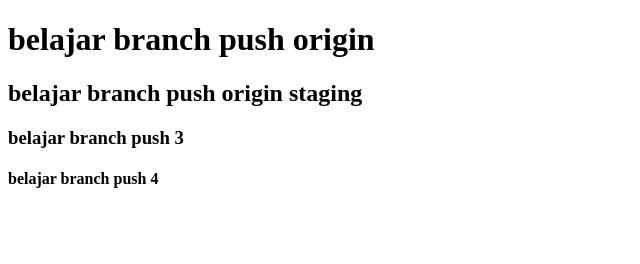
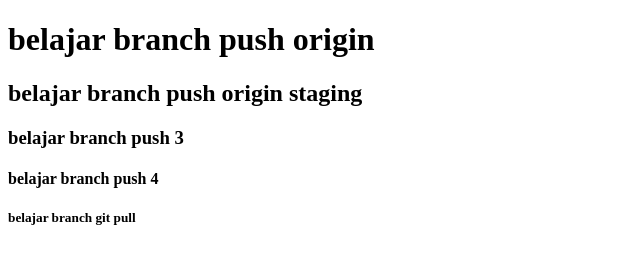
Before and after one commit to fahmiyuda/kursus-niomic, a plain HTML site: page header.html in a window 1280 px wide. Shown: the whole page, without its empty margins (0-640 px from the left). Drawn offline with Linux system fonts and the light colour scheme.

Commit message:
add h5 belajar git pull

```diff
--- a/header.html
+++ b/header.html
@@ -9,5 +9,6 @@
     <h2>belajar branch push origin staging</h2>
     <h3>belajar branch push 3</h3>
     <h4>belajar branch push 4</h4>
+    <h5>belajar branch git pull</h5>
   </body>
 </html>
```
